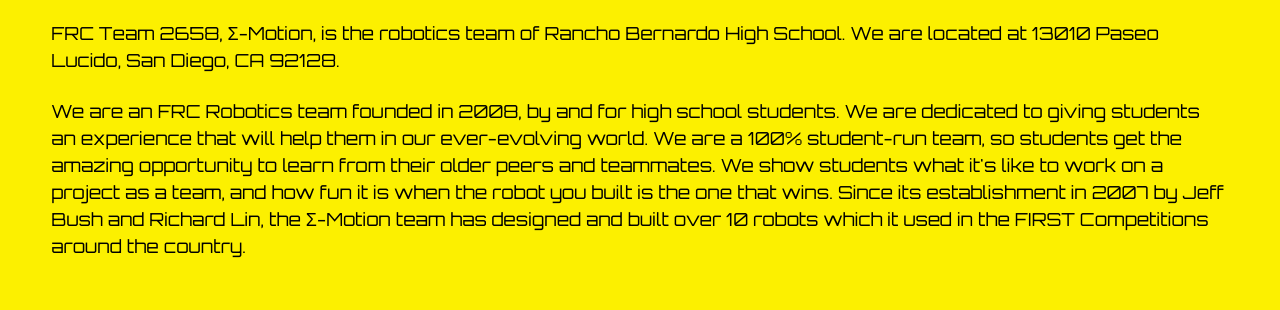
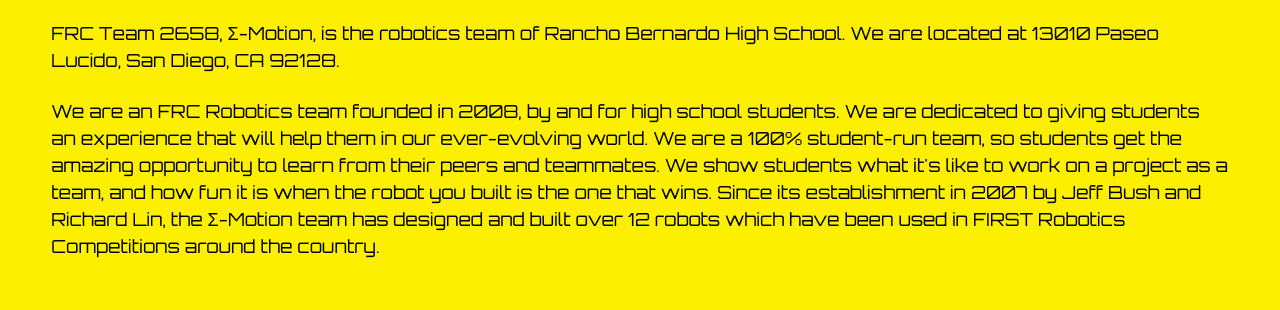
Before and after one commit to frc-emotion/website, a Next.js app: page / in a window 1280 px wide. Shown: the part 1183-1493 px from the top of the page. Built offline with nearby package versions, Linux system fonts and the light colour scheme; no server answers.

Commit message:
fixed some numbers

```diff
--- a/src/app/(public)/page.tsx
+++ b/src/app/(public)/page.tsx
@@ -32,14 +32,14 @@ export default function Home() {
                                 to giving students an experience that will help
                                 them in our ever-evolving world. We are a 100%
                                 student-run team, so students get the amazing
-                                opportunity to learn from their older peers and
+                                opportunity to learn from their peers and
                                 teammates. We show students what it's like to
                                 work on a project as a team, and how fun it is
                                 when the robot you built is the one that wins.
                                 Since its establishment in 2007 by Jeff Bush and
                                 Richard Lin, the Σ-Motion team has designed and
-                                built over 10 robots which it used in the FIRST
-                                Competitions around the country.
+                                built over 12 robots which have been used in FIRST
+                                Robotics Competitions around the country.
                             </p>
                             <h2 className="text-r3xl font-semibold mt-10">
                                 Mission Statement
@@ -53,9 +53,9 @@ export default function Home() {
                                 showcase the intrigue and excitement of
                                 robotics, while creating an enjoyable and
                                 inclusive environment that strives for
-                                excellence. For 14 years we have attended and
-                                sponsored community events to inspire others in
-                                STEAM.
+                                excellence. For {new Date().getFullYear() - 2008 + " "}
+                                years we have attended and sponsored community
+                                events to inspire others in STEAM.
                             </p>
                             <div className="mt-10">
                                 <Link
```
